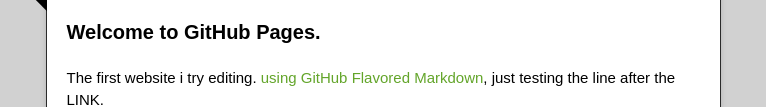
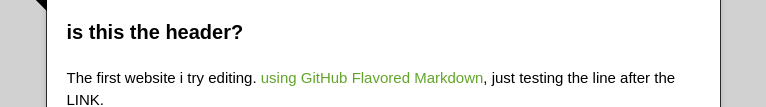
Before and after one commit to computer1600/computer1600.Fengsite.sg, a plain HTML site: page index.html in a window 1280 px wide. Shown: the part 256-363 px from the top of the page, without its empty margins (257-1023 px from the left). Drawn offline with nearby package versions, Linux system fonts and the light colour scheme.

Commit message:
Line 40
the last part of the sentence

```diff
--- a/index.html
+++ b/index.html
@@ -37,7 +37,7 @@
         </div>
         <article class="markdown-body">
           <h3>
-<a id="The Beginning" class="anchor" href="#i am changing that header!" aria-hidden="true"><span aria-hidden="true" class="octicon octicon-link"></span></a>Welcome to GitHub Pages.</h3>
+<a id="The Beginning" class="anchor" href="#i am changing that header!" aria-hidden="true"><span aria-hidden="true" class="octicon octicon-link"></span></a>is this the header?</h3>
 
 <p>The first website i try editing. <a href="https://guides.github.com/features/mastering-markdown/">using GitHub Flavored Markdown</a>, just testing the line after the LINK.
 
```
